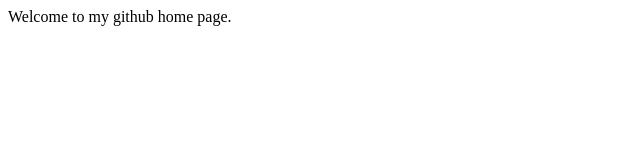
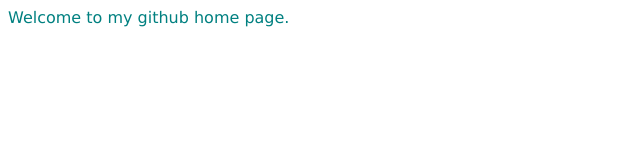
Before and after one commit to kshitiswari/GitHubTest, a plain HTML site: page index.htm in a window 1280 px wide. Shown: the whole page, without its empty margins (0-640 px from the left). Drawn offline with Linux system fonts and the light colour scheme.

Commit message:
Change1 by Developer1

```diff
--- a/index.htm
+++ b/index.htm
@@ -2,6 +2,7 @@
 <html>
 <head>
 <title>Git Hub Home Page</title>
+<link rel="stylesheet" type="text/css" href="style.css">
 </head>
 <body>
 Welcome to my github home page.
--- /dev/null
+++ b/style.css
@@ -0,0 +1,5 @@
+body{
+font-family:Verdana, Tahoma, 'Trebuchet MS';
+font-size:12pt;
+color:teal;
+}
```
